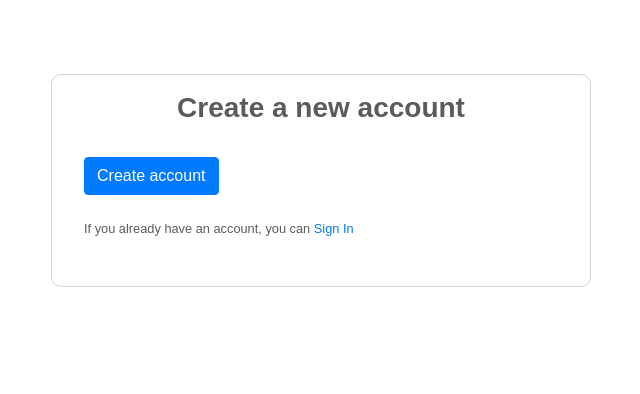
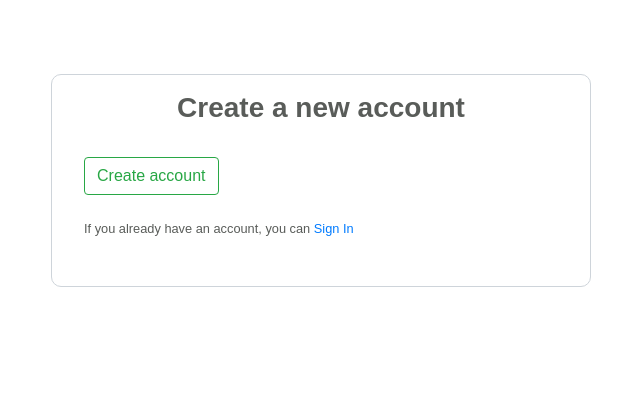
Before and after one commit to adrian80z/e-commerce, a Django app: template accounts/templates/registration.html in a window 1280 px wide. Shown: the part 56-450 px from the top of the page, without its empty margins (319-959 px from the left). Run offline with Django 3.2, Linux system fonts and the light colour scheme; the template is opened without the code that fills it, so the values that code supplies are empty; some libraries are stand-ins or nearby versions.

Commit message:
button style changed

```diff
--- a/accounts/templates/login.html
+++ b/accounts/templates/login.html
@@ -12,7 +12,7 @@
                 <h1 class="log-heading">Login</h1>
                 {% csrf_token %}
                 {{ login_form | as_bootstrap }}
-                <button type="submit" class="btn btn-primary">Login</button>
+                <button type="submit" class="btn btn-outline-success">Login</button>
             </fieldset>
         </form>
         <!--/form-->
--- a/accounts/templates/registration.html
+++ b/accounts/templates/registration.html
@@ -12,7 +12,7 @@
                 <h1 class="log-heading">Create a new account</h1>
                 {% csrf_token %}
                 {{ registration_form | as_bootstrap }}
-                <button type="submit" class="btn btn-primary">Create account</button><br /><br />
+                <button type="submit" class="btn btn-outline-success">Create account</button><br /><br />
                 <p class="login-ref">If you already have an account, you can <a href="{% url 'login' %}">Sign In</a></p>
             </fieldset>
         </form>
```
